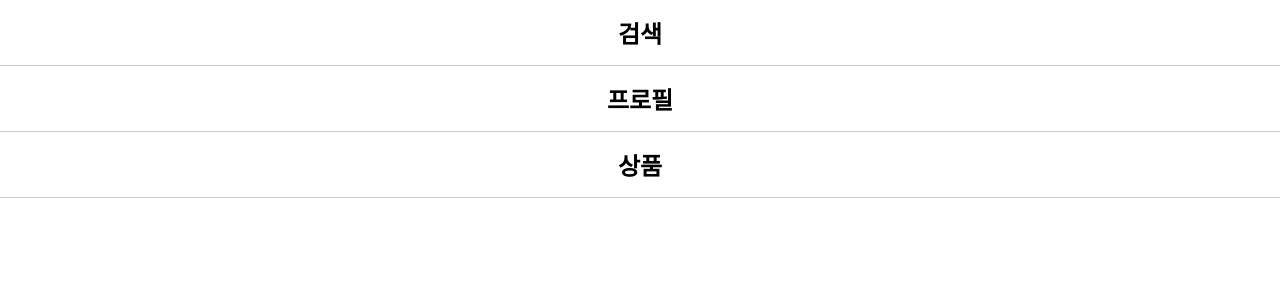
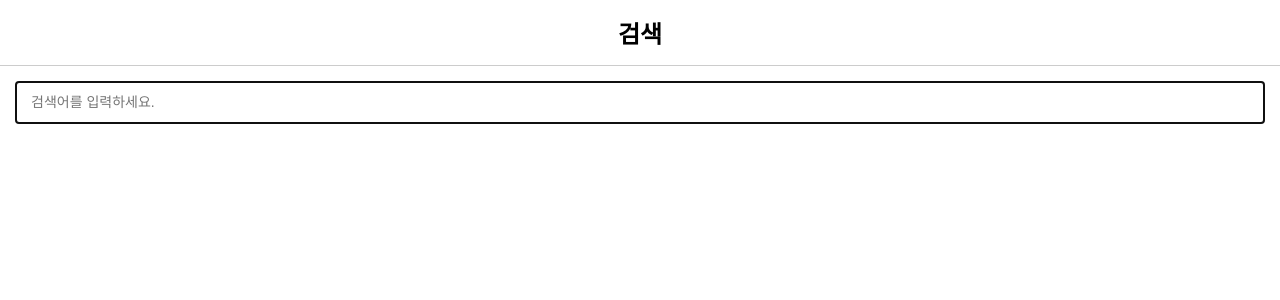
Before and after one commit to cinnamoneight26/first_react, a React app in the folder 3-component/: page / in a window 1280 px wide. Shown: the top 300 px of the page. Built offline with nearby package versions, Linux system fonts and the light colour scheme.

Commit message:
searchForm 추가 / 버튼 추가

```diff
--- a/3-component/src/App.js
+++ b/3-component/src/App.js
@@ -1,14 +1,20 @@
 import React from "react";
 // Header 함수형 컴포넌트 import
 import Header from "./components/Header.js";
+// SearchForm 컴포넌트 추가
+import SearchForm from "./components/SearchForm.js";
 
 export default class App extends React.Component {
   render() {
     return (
     <>
       <Header title="검색" />
-      <Header title="프로필" />
-      <Header title="상품" />
+      {/* <Header title="프로필" />
+      <Header title="상품" /> */}
+      <div className="container">
+        <SearchForm />
+      </div>
+
     </>
     );
   }
--- /dev/null
+++ b/3-component/src/components/SearchForm.js
@@ -0,0 +1,34 @@
+import React from 'react';
+
+// 이 컴포넌트를 외부에서 모듈로 등록하여 쓸 수 있도록 expert default 기본 모듈로 설정
+export default class SearchForm extends React.Component {
+    constructor() {
+        super()
+
+        this.state = {
+            searchKeyword : ""
+        };
+    }
+
+    handleChangeInput(event) {
+        const searchKeyword = event.target.value;
+        this.setState({ searchKeyword })
+    }
+
+    render() {
+        return (
+            <form>
+                <input
+                    type="text"
+                    placeholder="검색어를 입력하세요."
+                    autoFocus
+                    value={this.state.searchKeyword}
+                    onChange={event => this.handleChangeInput(event)}
+                />
+                {this.state.searchKeyword.length > 0 &&
+                    <button type="reset" className="btn-reset"></button>
+                }
+            </form>
+        )
+    }
+}
```
